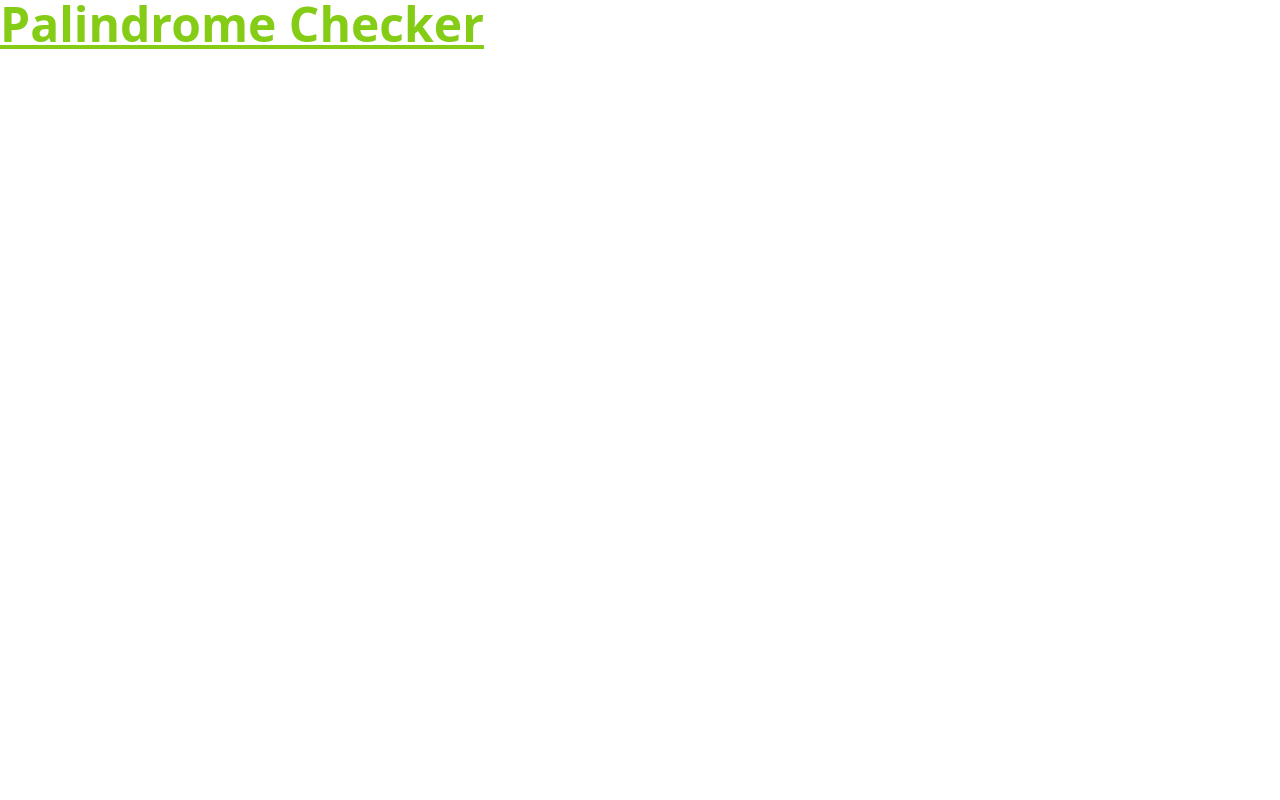
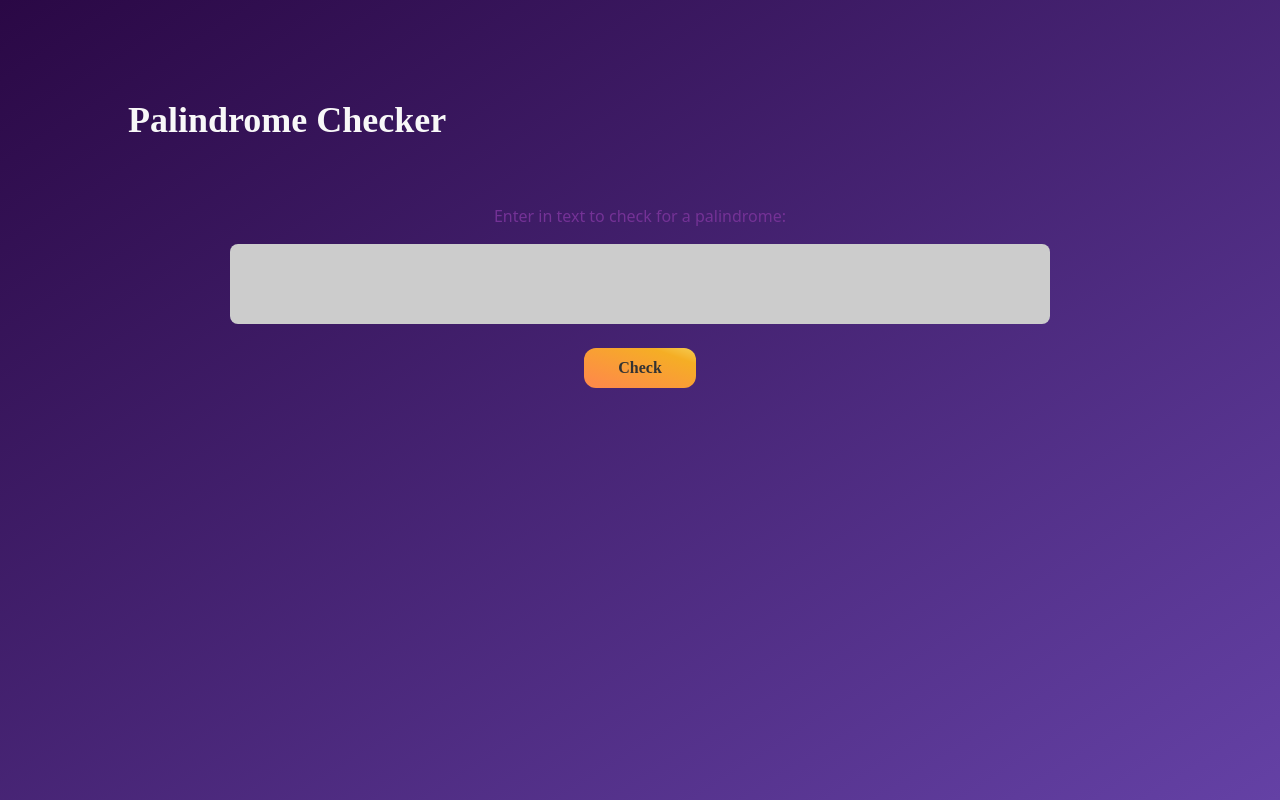
Before and after one commit to Ameer-Hamza-Khetran/freecodecamp-JS-PalindromeChecker, a plain HTML site: page index.html in a window 1280 px wide. Drawn offline with nearby package versions, Linux system fonts and the light colour scheme.

Commit message:
update: add colors
added colors to the ui and added the headig, input box, and button.

```diff
--- a/index.html
+++ b/index.html
@@ -5,23 +5,43 @@
     <meta charset="UTF-8">
     <meta name="viewport" content="width=device-width, initial-scale=1.0">
     <script src="https://cdn.tailwindcss.com"></script>
-    <!-- <script>
+    <script>
         tailwind.config = {
             theme: {
+                colors: {
+                        gradientStart: '#2a0845',
+                        gradientEnd: '#6441A5',
+                        h1: '#f8f8f8',
+                        textColor: '#743296',
+                        inputBackgoundColor: '#CCCCCC',
+                        buttonColorStart: '#f5cc51',
+                        buttonMiddleColor: '#f5ae25',
+                        buttonColorEnd: '#fe8b48',
+                        buttonText:'#333333'
+                    },
+                fontFamily: {
+                    text: ['Poppins', 'Helvetica'],
+                    serif: ['Merriweather', 'serif'],
+                    'sans-serif': ['Montserrat', 'serif']
+                },
                 extend: {
-                    colors: {
-                        clifford: '#da373d',
-                    }
-                }
+                },
             }
         }
-    </script> -->
+    </script>
     <title>Palindrome Checker</title>
 </head>
 
-<body>
-    <main>
-        <h1 class="text-5xl text-lime-500 font-bold underline">Palindrome Checker</h1>
+<body class="bg-gradient-to-br from-gradientStart to-gradientEnd w-screen h-screen flex items-center justify-center">
+    <main class="w-4/5 h-3/4 flex flex-col justify-start">
+        <section class="flex text-center">
+            <h1 class="text-4xl text-h1 w-max h-max font-extrabold font-sans-serif">Palindrome Checker</h1>
+        </section>
+        <section class="mt-16 flex flex-col items-center">
+            <p class="font-sans text-center text-textColor">Enter in text to check for a palindrome:</p>
+            <input id="text-input" type="text" class="mt-4 w-4/5 h-20 bg bg-inputBackgoundColor rounded-lg"/>
+            <button id="check-btn" class="mt-6 w-28 h-10 bg-gradient-to-bl from-buttonColorStart from-0% via-buttonMiddleColor via-20% to-buttonColorEnd to-90% rounded-xl text-buttonText font-bold font-sans-serif">Check</button>
+        </section>
     </main>
 </body>
 
```
